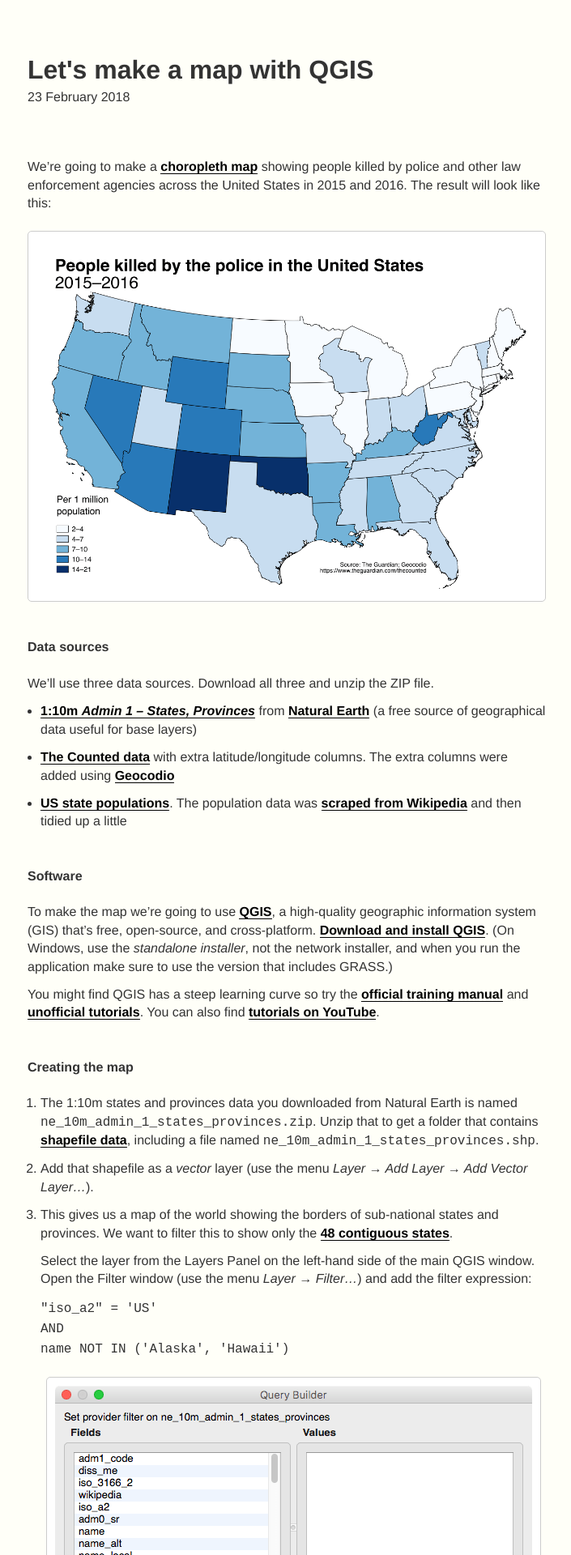
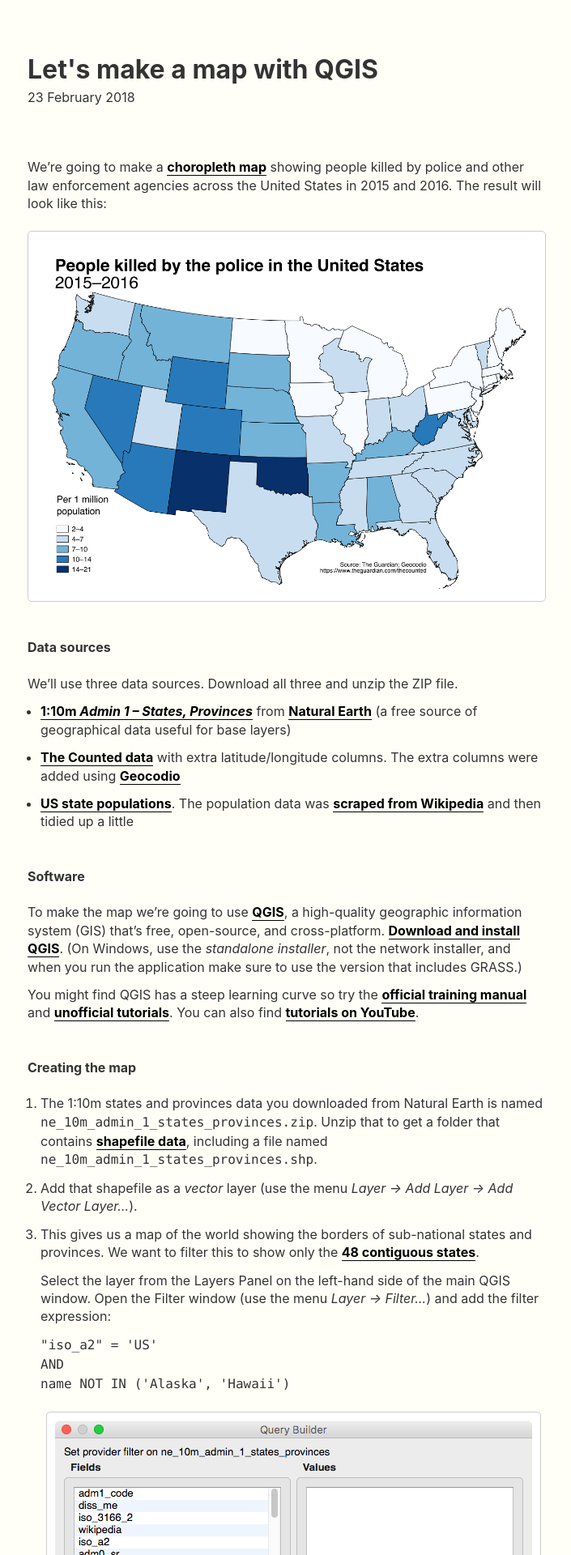
Before and after one commit to flother/data-acq-viz, a Jekyll site: the page built from 2018/lets-make-a-map.md, in a window 1280 px wide. Shown: the top 1920 px of the page at 81% size, without its empty margins (286-991 px from the left). Built offline with Jekyll 4.4.1, drawn with Linux system fonts in a browser that asks for light colours.

Commit message:
Use modern fonts in 2018 layout
Following GitHub guidelines:
http://markdotto.com/2018/02/07/github-system-fonts/.

```diff
--- a/css/2018.css
+++ b/css/2018.css
@@ -11,7 +11,7 @@
 html {
   background: #fffff8;
   color: #333;
-  font-family: "Helvetica Neue", Helvetica, Arial, sans-serif;
+  font-family: -apple-system, BlinkMacSystemFont, "Segoe UI", Helvetica, Arial, sans-serif, "Apple Color Emoji", "Segoe UI Emoji", "Segoe UI Symbol";
   font-size: 16px;
   line-height: 1.4;
 }
@@ -60,10 +60,13 @@
   margin: .75rem 0;
 }
 pre {
-  font: 16px/1.5 Monaco, Consolas, monospace;
   margin: .75rem 0;
   overflow-x: auto;
   width: 100%;
+}
+code,
+pre {
+  font: 16px/1.5 "SFMono-Regular", Consolas, Liberation Mono, Menlo, Courier, monospace;
 }
 a:link,
 a:visited {
```
